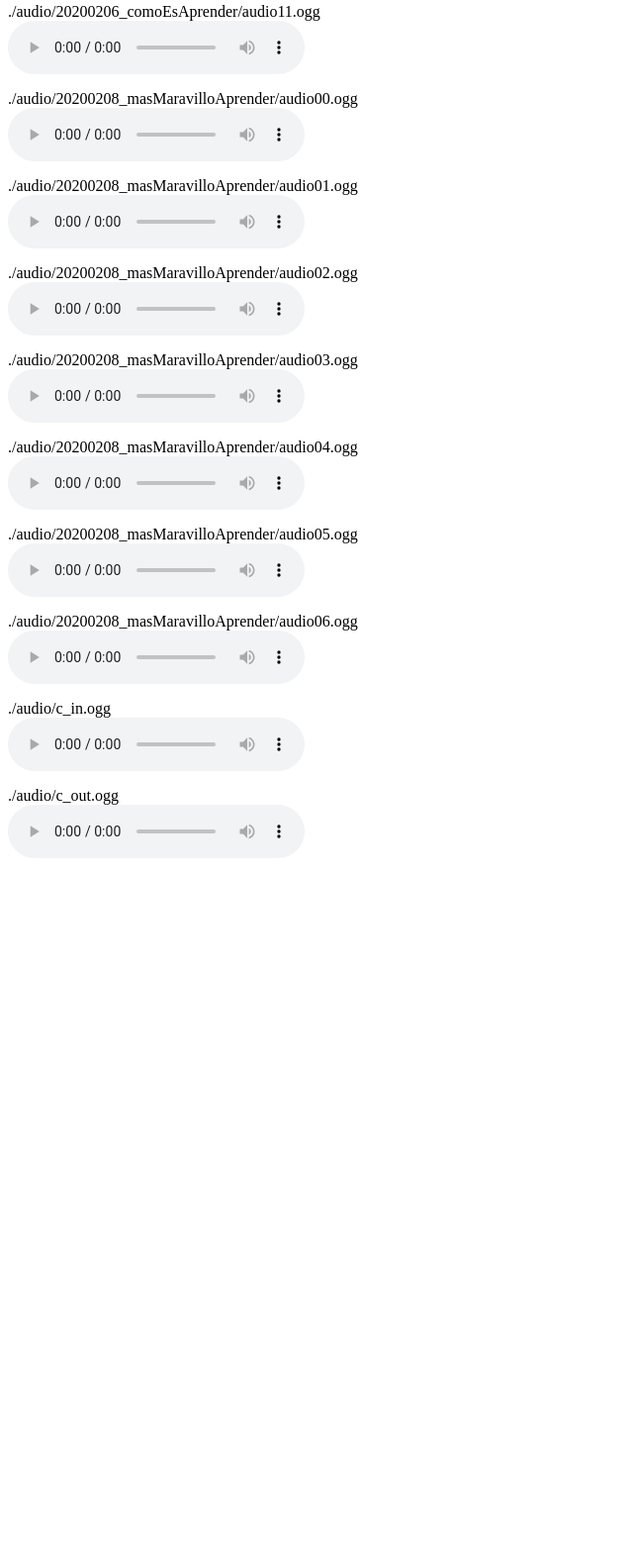
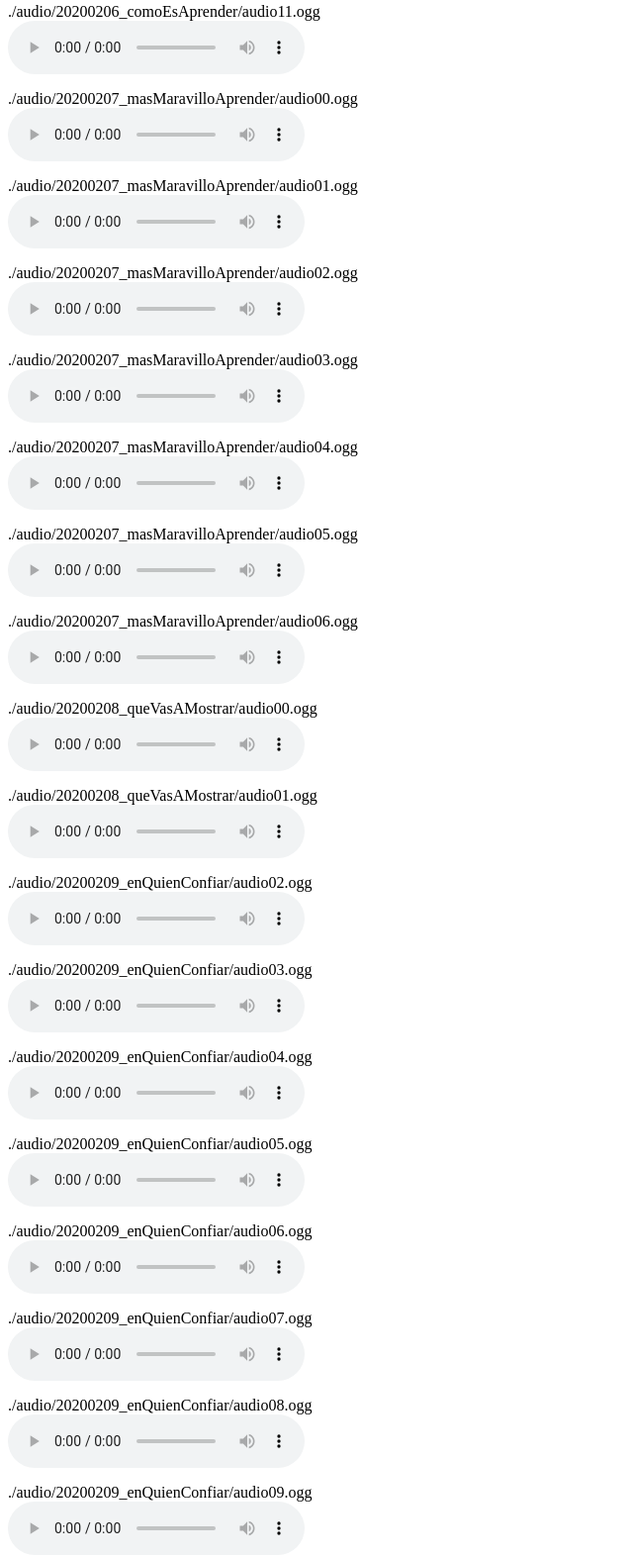
Before and after one commit to podemosaprender/data_radio, a plain HTML site: page index.html in a window 1280 px wide. Shown: the part 10213-11787 px from the top of the page at 99% size, without its empty margins (0-640 px from the left). Before the commit the page ends 11096 px from the top, so only its background shows below. Drawn offline with Linux system fonts and the light colour scheme.

Commit message:
actualizado

```diff
--- a/index.html
+++ b/index.html
@@ -115,12 +115,24 @@
 <p>./audio/20200206_comoEsAprender/audio09.ogg<br><audio controls><source src="./audio/20200206_comoEsAprender/audio09.ogg" type="audio/ogg"></audio></p>
 <p>./audio/20200206_comoEsAprender/audio10.ogg<br><audio controls><source src="./audio/20200206_comoEsAprender/audio10.ogg" type="audio/ogg"></audio></p>
 <p>./audio/20200206_comoEsAprender/audio11.ogg<br><audio controls><source src="./audio/20200206_comoEsAprender/audio11.ogg" type="audio/ogg"></audio></p>
-<p>./audio/20200208_masMaravilloAprender/audio00.ogg<br><audio controls><source src="./audio/20200208_masMaravilloAprender/audio00.ogg" type="audio/ogg"></audio></p>
-<p>./audio/20200208_masMaravilloAprender/audio01.ogg<br><audio controls><source src="./audio/20200208_masMaravilloAprender/audio01.ogg" type="audio/ogg"></audio></p>
-<p>./audio/20200208_masMaravilloAprender/audio02.ogg<br><audio controls><source src="./audio/20200208_masMaravilloAprender/audio02.ogg" type="audio/ogg"></audio></p>
-<p>./audio/20200208_masMaravilloAprender/audio03.ogg<br><audio controls><source src="./audio/20200208_masMaravilloAprender/audio03.ogg" type="audio/ogg"></audio></p>
-<p>./audio/20200208_masMaravilloAprender/audio04.ogg<br><audio controls><source src="./audio/20200208_masMaravilloAprender/audio04.ogg" type="audio/ogg"></audio></p>
-<p>./audio/20200208_masMaravilloAprender/audio05.ogg<br><audio controls><source src="./audio/20200208_masMaravilloAprender/audio05.ogg" type="audio/ogg"></audio></p>
-<p>./audio/20200208_masMaravilloAprender/audio06.ogg<br><audio controls><source src="./audio/20200208_masMaravilloAprender/audio06.ogg" type="audio/ogg"></audio></p>
+<p>./audio/20200207_masMaravilloAprender/audio00.ogg<br><audio controls><source src="./audio/20200207_masMaravilloAprender/audio00.ogg" type="audio/ogg"></audio></p>
+<p>./audio/20200207_masMaravilloAprender/audio01.ogg<br><audio controls><source src="./audio/20200207_masMaravilloAprender/audio01.ogg" type="audio/ogg"></audio></p>
+<p>./audio/20200207_masMaravilloAprender/audio02.ogg<br><audio controls><source src="./audio/20200207_masMaravilloAprender/audio02.ogg" type="audio/ogg"></audio></p>
+<p>./audio/20200207_masMaravilloAprender/audio03.ogg<br><audio controls><source src="./audio/20200207_masMaravilloAprender/audio03.ogg" type="audio/ogg"></audio></p>
+<p>./audio/20200207_masMaravilloAprender/audio04.ogg<br><audio controls><source src="./audio/20200207_masMaravilloAprender/audio04.ogg" type="audio/ogg"></audio></p>
+<p>./audio/20200207_masMaravilloAprender/audio05.ogg<br><audio controls><source src="./audio/20200207_masMaravilloAprender/audio05.ogg" type="audio/ogg"></audio></p>
+<p>./audio/20200207_masMaravilloAprender/audio06.ogg<br><audio controls><source src="./audio/20200207_masMaravilloAprender/audio06.ogg" type="audio/ogg"></audio></p>
+<p>./audio/20200208_queVasAMostrar/audio00.ogg<br><audio controls><source src="./audio/20200208_queVasAMostrar/audio00.ogg" type="audio/ogg"></audio></p>
+<p>./audio/20200208_queVasAMostrar/audio01.ogg<br><audio controls><source src="./audio/20200208_queVasAMostrar/audio01.ogg" type="audio/ogg"></audio></p>
+<p>./audio/20200209_enQuienConfiar/audio02.ogg<br><audio controls><source src="./audio/20200209_enQuienConfiar/audio02.ogg" type="audio/ogg"></audio></p>
+<p>./audio/20200209_enQuienConfiar/audio03.ogg<br><audio controls><source src="./audio/20200209_enQuienConfiar/audio03.ogg" type="audio/ogg"></audio></p>
+<p>./audio/20200209_enQuienConfiar/audio04.ogg<br><audio controls><source src="./audio/20200209_enQuienConfiar/audio04.ogg" type="audio/ogg"></audio></p>
+<p>./audio/20200209_enQuienConfiar/audio05.ogg<br><audio controls><source src="./audio/20200209_enQuienConfiar/audio05.ogg" type="audio/ogg"></audio></p>
+<p>./audio/20200209_enQuienConfiar/audio06.ogg<br><audio controls><source src="./audio/20200209_enQuienConfiar/audio06.ogg" type="audio/ogg"></audio></p>
+<p>./audio/20200209_enQuienConfiar/audio07.ogg<br><audio controls><source src="./audio/20200209_enQuienConfiar/audio07.ogg" type="audio/ogg"></audio></p>
+<p>./audio/20200209_enQuienConfiar/audio08.ogg<br><audio controls><source src="./audio/20200209_enQuienConfiar/audio08.ogg" type="audio/ogg"></audio></p>
+<p>./audio/20200209_enQuienConfiar/audio09.ogg<br><audio controls><source src="./audio/20200209_enQuienConfiar/audio09.ogg" type="audio/ogg"></audio></p>
+<p>./audio/20200209_enQuienConfiar/audio10.ogg<br><audio controls><source src="./audio/20200209_enQuienConfiar/audio10.ogg" type="audio/ogg"></audio></p>
+<p>./audio/20200209_enQuienConfiar/audio11.ogg<br><audio controls><source src="./audio/20200209_enQuienConfiar/audio11.ogg" type="audio/ogg"></audio></p>
 <p>./audio/c_in.ogg<br><audio controls><source src="./audio/c_in.ogg" type="audio/ogg"></audio></p>
 <p>./audio/c_out.ogg<br><audio controls><source src="./audio/c_out.ogg" type="audio/ogg"></audio></p>
```
